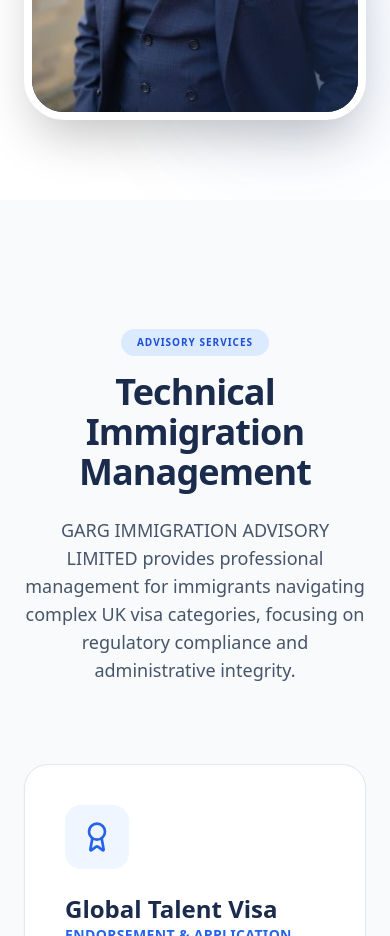
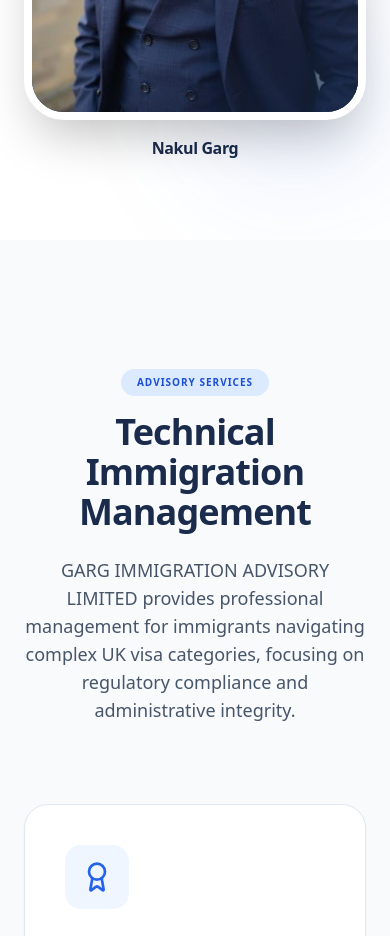
Before and after one commit to saurav453/garg-immigration, a Next.js app: page / in a window 390 px wide. Shown: the part 1240-2176 px from the top of the page. Built offline with nearby package versions, Linux system fonts and the light colour scheme.

Commit message:
Add responsive caption for Nakul Garg in page.tsx

```diff
--- a/src/app/page.tsx
+++ b/src/app/page.tsx
@@ -210,8 +210,13 @@
                   className="object-cover"
                   sizes="(max-width: 1024px) 100vw, 40vw"
                 />
+
                 <div className="absolute inset-0 bg-gradient-to-br from-blue-900/40 via-transparent to-[#1A2B4C]/80" />
               </div>
+              {/* Caption below image — responsive text size for mobile and desktop */}
+              <p className="mt-4 text-center text-base sm:text-lg md:text-xl font-semibold text-[#1A2B4C] tracking-tight">
+                Nakul Garg
+              </p>
 
               <div className="absolute -bottom-6 -right-6 w-48 h-48 bg-blue-600/10 rounded-full blur-3xl -z-10" />
               <div className="absolute -top-6 -left-6 w-32 h-32 bg-slate-200 rounded-full blur-2xl -z-10 opacity-50" />
```
